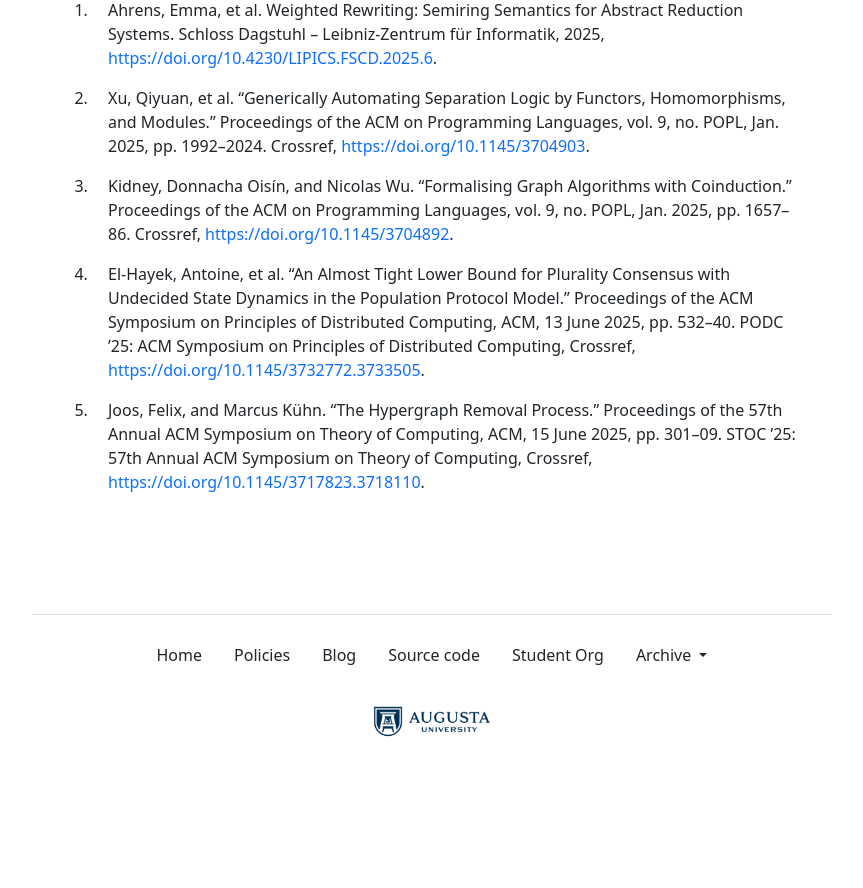
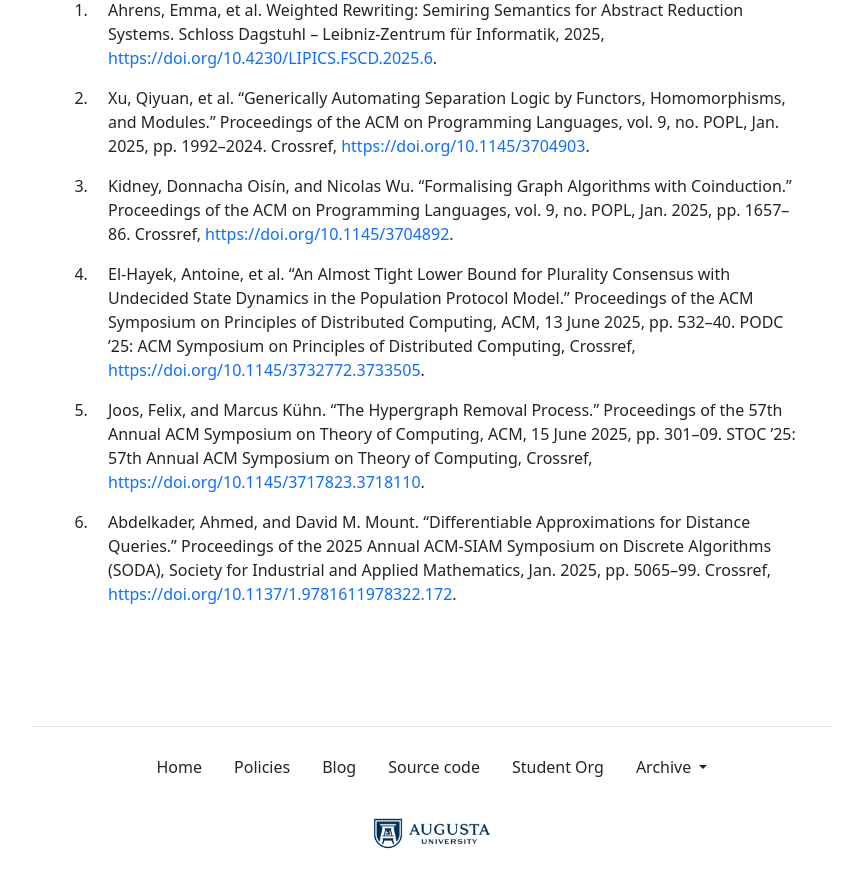
Before and after one commit to the-au-forml-lab/plgroup, a Jekyll site: the page built from docs/index.md, in a window 1280 px wide and 900 px high, scrolled down 1701 px. Shown: the top 888 px of the window, without its empty margins (208-1071 px from the left). Built offline with Jekyll 4.4.1, drawn with Linux system fonts in a browser that asks for light colours; before the commit the page ends 2489 px from its top, so only the background shows below that; some of the changed text lies outside the part shown.

Commit message:
[create-pull-request] automated change

```diff
--- a/data/history.txt
+++ b/data/history.txt
@@ -52,3 +52,4 @@
 10.1145/3704892
 10.1145/3732772.3733505
 10.1145/3717823.3718110
+10.1137/1.9781611978322.172
--- a/docs/index.md
+++ b/docs/index.md
@@ -36,7 +36,7 @@ organization.
 | 4.  | September 12 | Formalising Graph Algorithms with Coinduction.    | UH227 (Fishbowl) |
 | 5.  | September 19 | An Almost Tight Lower Bound for Plurality Consensus with Undecided State Dynamics in the Population Protocol Model.    | UH227 (Fishbowl) |
 | 6.  | September 26 | The Hypergraph Removal Process.    | UH227 (Fishbowl) |
-| 7.  | October 3    | Paper 06 discussion    | UH227 (Fishbowl) |
+| 7.  | October 3    | Differentiable Approximations for Distance Queries.    | UH227 (Fishbowl) |
 | 8.  | October 10   | _Fall pause_           |                  |
 | 9.  | October 17   | Paper 07 discussion    | UH227 (Fishbowl) |
 | 10. | October 24   | Paper 08 discussion    | UH227 (Fishbowl) |
--- a/docs/papers.md
+++ b/docs/papers.md
@@ -3,3 +3,4 @@
 1. Kidney, Donnacha Oisín, and Nicolas Wu. “Formalising Graph Algorithms with Coinduction.” Proceedings of the ACM on Programming Languages, vol. 9, no. POPL, Jan. 2025, pp. 1657–86. Crossref, <https://doi.org/10.1145/3704892>.
 1. El-Hayek, Antoine, et al. “An Almost Tight Lower Bound for Plurality Consensus with Undecided State Dynamics in the Population Protocol Model.” Proceedings of the ACM Symposium on Principles of Distributed Computing, ACM, 13 June 2025, pp. 532–40. PODC ’25: ACM Symposium on Principles of Distributed Computing, Crossref, <https://doi.org/10.1145/3732772.3733505>.
 1. Joos, Felix, and Marcus Kühn. “The Hypergraph Removal Process.” Proceedings of the 57th Annual ACM Symposium on Theory of Computing, ACM, 15 June 2025, pp. 301–09. STOC ’25: 57th Annual ACM Symposium on Theory of Computing, Crossref, <https://doi.org/10.1145/3717823.3718110>.
+1. Abdelkader, Ahmed, and David M. Mount. “Differentiable Approximations for Distance Queries.” Proceedings of the 2025 Annual ACM-SIAM Symposium on Discrete Algorithms (SODA), Society for Industrial and Applied Mathematics, Jan. 2025, pp. 5065–99. Crossref, <https://doi.org/10.1137/1.9781611978322.172>.
```
